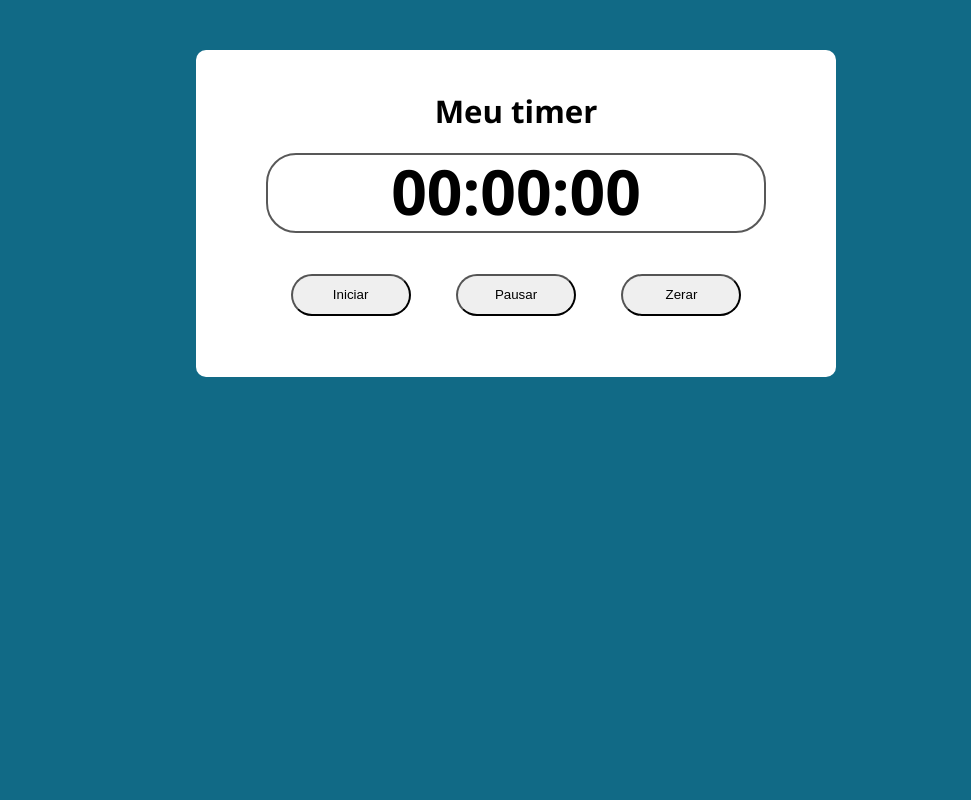
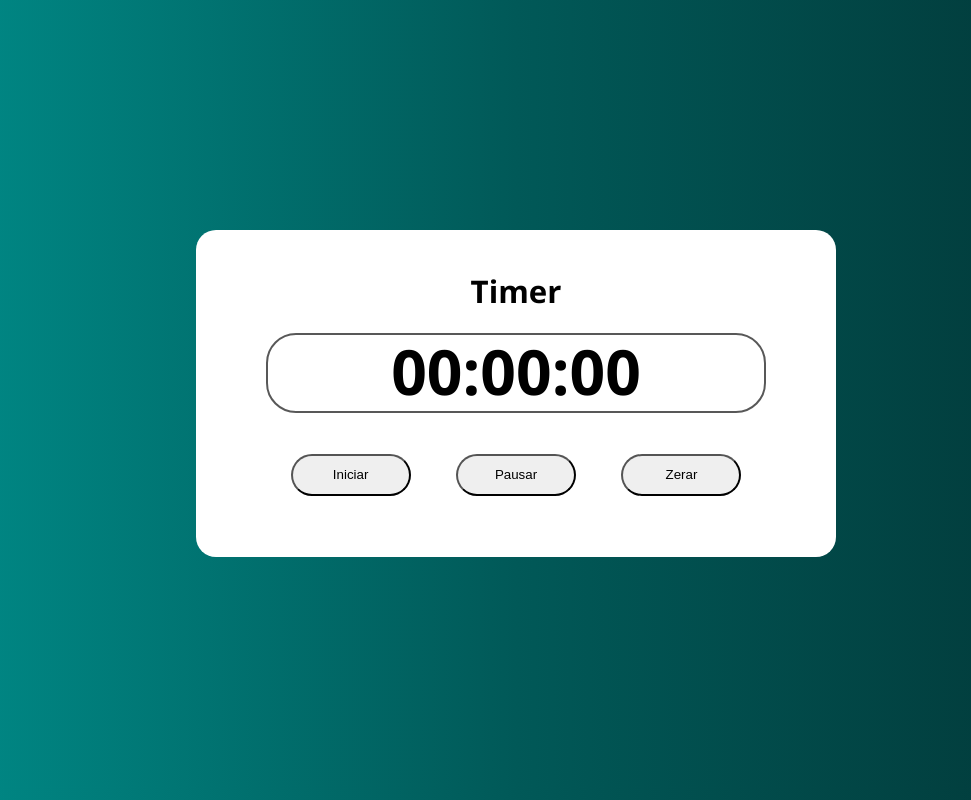
Before and after one commit to rodrigosena2/JavaScript, a plain HTML site: page aula47/index.html in a window 1280 px wide. Shown: the whole page, without its empty margins (124-1095 px from the left). Drawn offline with nearby package versions, Linux system fonts and the light colour scheme.

Commit message:
Timer Projeto

```diff
--- a/aula47/assets/css/style.css
+++ b/aula47/assets/css/style.css
@@ -16,7 +16,8 @@
 body {
     margin: 0;
     padding: 0;
-    background: var(--primary-color);
+    /*background: var(--primary-color); */
+    background-image: linear-gradient(to right, #008F8C, #015958, #023535);
     font-family: 'Open Sans', sans-serif;
     font-size: 1.3em;
     line-height: 1.5em;
@@ -26,10 +27,10 @@ body {
 
 .container {
     max-width: 640px;
-    margin: 50px auto;
+    margin: 230px auto;
     background-color: #fff;
     padding: 20px;
-    border-radius: 10px;
+    border-radius: 20px;
 
 
 }
--- a/aula47/index.html
+++ b/aula47/index.html
@@ -9,7 +9,7 @@
 </head>
 <body>
     <section class="container">
-        <h1>Meu timer</h1>
+        <h1>Timer</h1>
         <p class="relogio">00:00:00</p>
         <p>
             <button class="iniciar">Iniciar</button>
```
